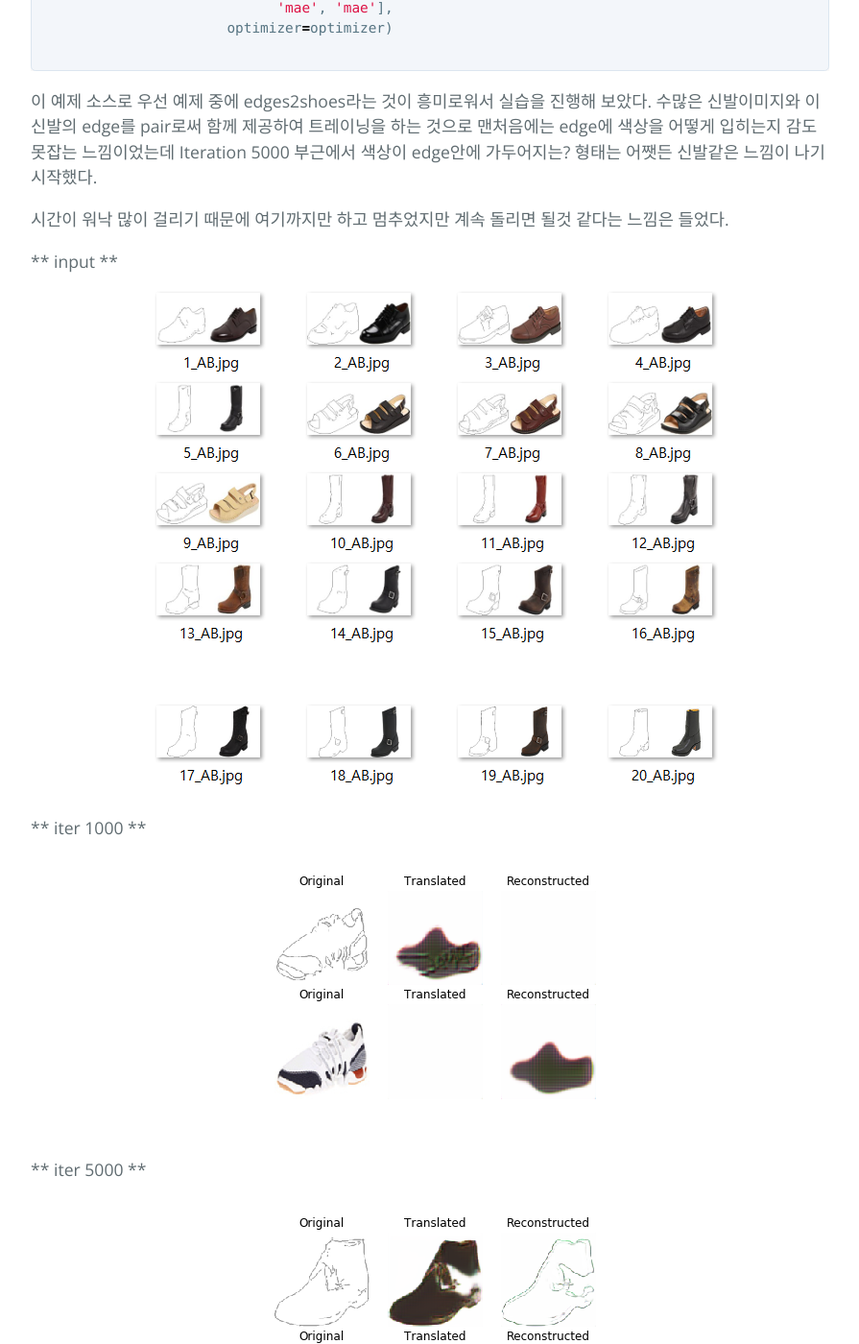
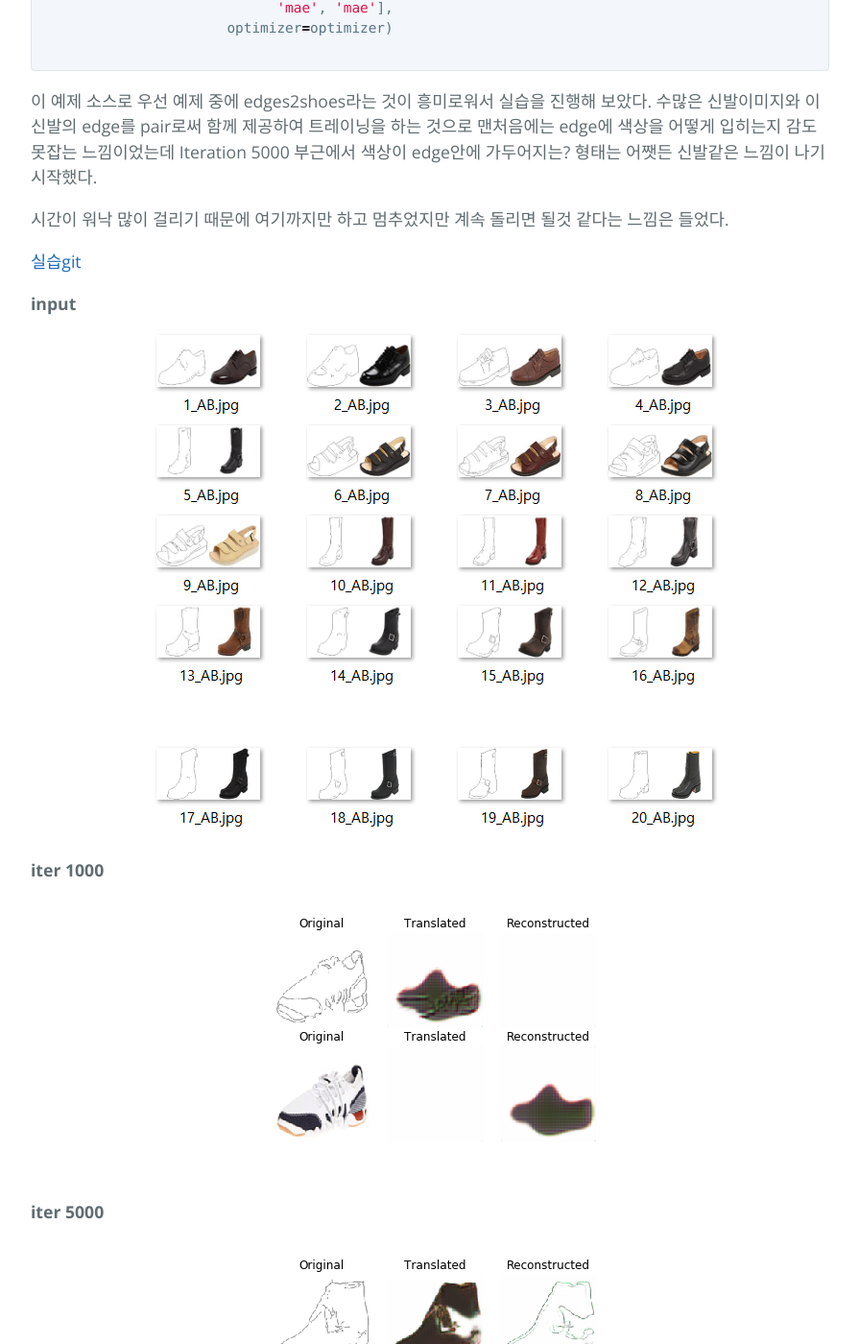
Before and after one commit to FullMooney/py_studies, a Jekyll site: the page built from discoGAN.md, in a window 1280 px wide and 1400 px high, scrolled down 3262 px. Shown: the whole window at 96% size, without its empty margins (192-1087 px from the left). Built offline with Jekyll 4.4.1, drawn with Linux system fonts in a browser that asks for light colours.

Commit message:
Update discoGAN.md

```diff
--- a/discoGAN.md
+++ b/discoGAN.md
@@ -109,17 +109,19 @@ self.combined.compile(loss=['mse', 'mse',
 
 시간이 워낙 많이 걸리기 때문에 여기까지만 하고 멈추었지만 계속 돌리면 될것 같다는 느낌은 들었다.
 
-** input **
+[실습git](https://github.com/FullMooney/py_studies/blob/master/discogan/)
+
+**input**
 <p align="center">
     <img src="images/edges2shoesInput.PNG" />
 </p>
 
-** iter 1000 **
+**iter 1000**
 <p align="center">
     <img src="images/edges2shoesIter1000.png" />
 </p>
 
-** iter 5000 **
+**iter 5000**
 <p align="center">
     <img src="images/edges2shoesIter5000.png" />
 </p>
```
Also changed, not shown: other parts of discoGAN.md (+1 -1 lines).
